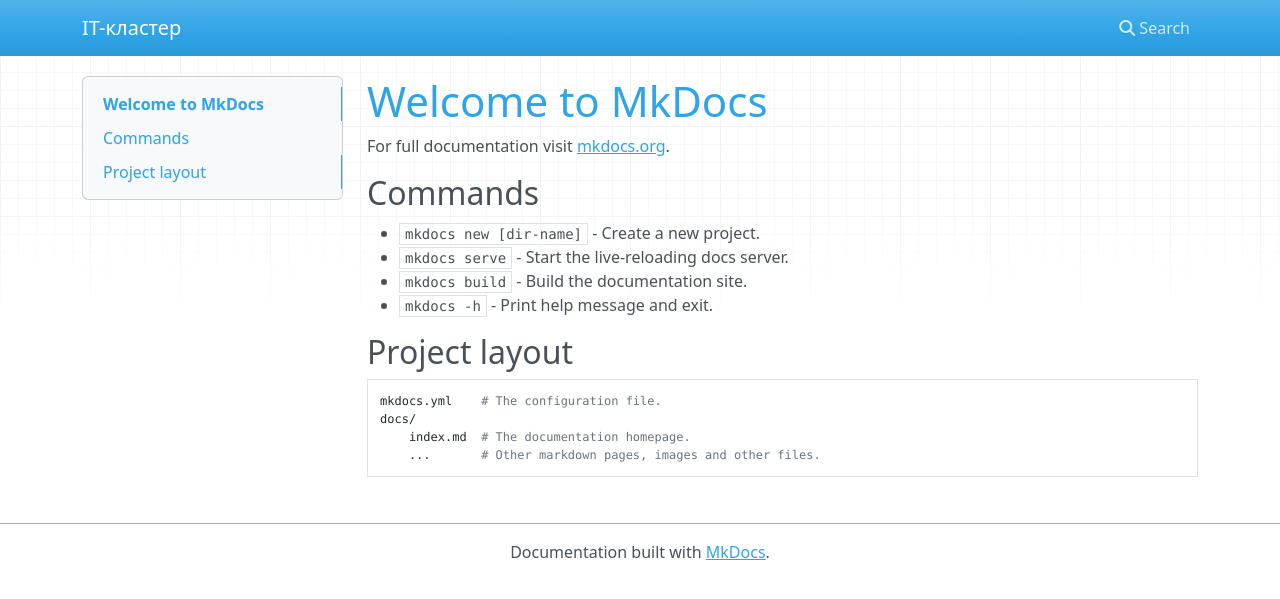
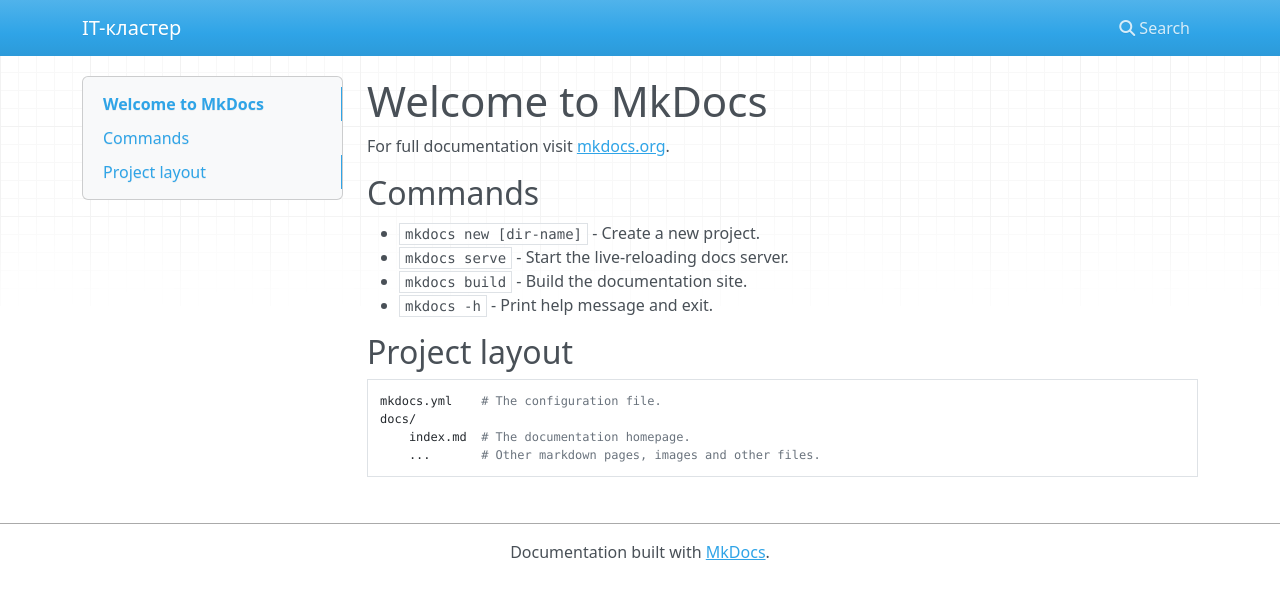
Before and after one commit to tomtit-tomsk/cluster_guide, an MkDocs documentation site: the page built from docs/index.md, in a window 1280 px wide. Shown: the top 599 px of the page. Built offline with MkDocs 1.6.1, drawn with Linux system fonts in a browser that asks for light colours; nearby versions of some CDN libraries.

Commit message:
add styles file

```diff
--- a/docs/_css/style.css
+++ b/docs/_css/style.css
@@ -1,3 +1,3 @@
-h1{
-  color: #2FA4E7;
+div.rst-versions.rst-badge{
+  display: none;
 }
```
